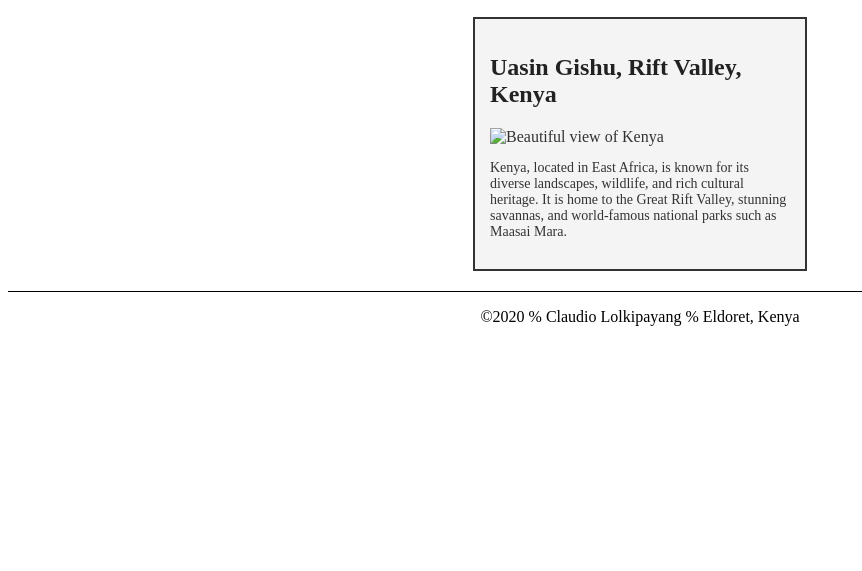
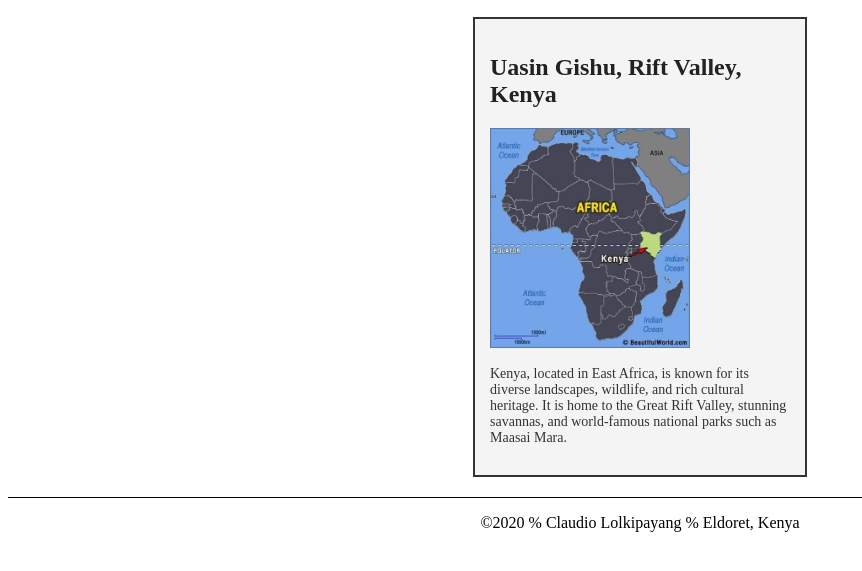
Before and after one commit to lolkipayang/wdd130, a plain HTML site: page index.html in a window 1280 px wide. Shown: the part 161-732 px from the top of the page, without its empty margins (0-862 px from the left). Drawn offline with Linux system fonts and the light colour scheme.

Commit message:
Update index.html
image

```diff
--- a/index.html
+++ b/index.html
@@ -28,7 +28,7 @@
             <h2>Uasin Gishu, Rift Valley, Kenya</h2>
 
             <!-- Optimized Image -->
-            <img src="kenya-landscape.jpg" alt="Beautiful view of Kenya" width="400" height="250">
+            <img src="kenya-landscape.jpeg" alt="Beautiful view of Kenya" width="400" height="250">
 
             <p>Kenya, located in East Africa, is known for its diverse landscapes, wildlife, and rich cultural heritage. It is home to the Great Rift Valley, stunning savannas, and world-famous national parks such as Maasai Mara.</p>
         </aside>
```
